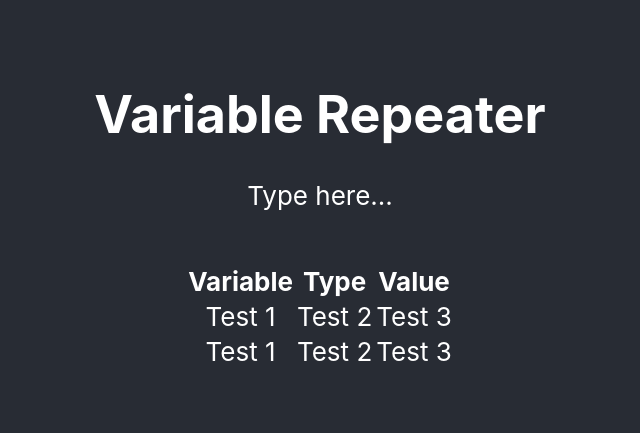
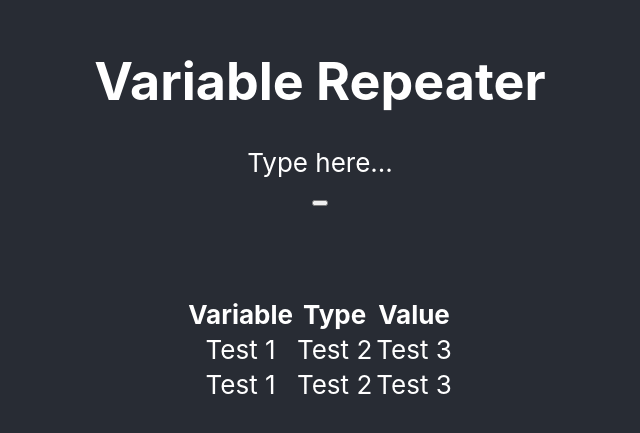
Before and after one commit to akael888/sentence-repeater, a React (Create React App) app in the folder my-app/: page / in a window 1280 px wide. Shown: the part 191-624 px from the top of the page, without its empty margins (320-960 px from the left). Built offline with nearby package versions, Linux system fonts and the light colour scheme.

Commit message:
feat : Adjust Main Text Feature

```diff
--- a/my-app/src/App.js
+++ b/my-app/src/App.js
@@ -1,27 +1,24 @@
 
 import "./App.css";
 import {useState } from "react";
-import Repeater from "./Repeater";
+import Repeater from "./repeater";
 
 function App() {
   // Repeater Components
   const [mainText, setMainText] = useState('Input your Text');
-  const [pText, setPText] = useState('Test');
+
 
 
   const handleMainTextChange = (event) => {
     setMainText(event.target.value);
   };
 
-  const handlePTextChange = (event) => {
-    setPText(event.target.innerText);
-  };
 
   return (
     <div className="App">
       <header className="App-header">
         <TitleHeader />
-        <Repeater mainText={mainText} mainTextChange={handleMainTextChange} />
+        <Repeater mainTextChange={handleMainTextChange} />
       </header>
 
     </div>
--- a/my-app/src/Repeater.js
+++ b/my-app/src/Repeater.js
@@ -1,7 +1,8 @@
-import { useRef } from "react";
+import { useRef, useState } from "react";
 
-function Repeater({ mainText, mainTextChange }) {
+function Repeater({ mainTextChange }) {
   const mainTextRef = useRef(null);
+  const [variables, setVariables] = useState({});
 
   const handleMainTextBlur = () => {
     if (mainTextRef.current) {
@@ -13,7 +14,9 @@ function Repeater({ mainText, mainTextChange }) {
   document.onkeydown = function (event) {
     if (event.key === "Enter") {
       event.preventDefault();
-      document.querySelector(".main-text-container").removeAttribute("contenteditable");
+      document
+        .querySelector(".main-text-container")
+        .removeAttribute("contenteditable");
     }
   };
 
@@ -24,10 +27,20 @@ function Repeater({ mainText, mainTextChange }) {
     element.focus(); //Focusing on the eelement
   }
 
+  const addVariable = (name, type, value) => {
+    setVariables((currentVariable) => ({
+      ...currentVariable,
+      "variable 1": {
+        name: name,
+        type: type,
+        value: value,
+      },
+    }));
+    console.log(variables);
+  };
   return (
     <>
       <div className="repeater-container">
-
         <div
           contentEditable="true"
           className="main-text-container"
@@ -37,6 +50,8 @@ function Repeater({ mainText, mainTextChange }) {
         >
           Type here...
         </div>
+        <button onClick={() => addVariable('name A','Name B','Name c')}></button>
+        <h1>{variables[1]}</h1>
         {/* <textarea value={mainText} onChange={mainTextChange}></textarea> */}
       </div>
       <p>{mainTextRef.current?.innerText}</p>
```
Also changed, not shown: my-app/src/variable.js (added, +13 -0 lines).
